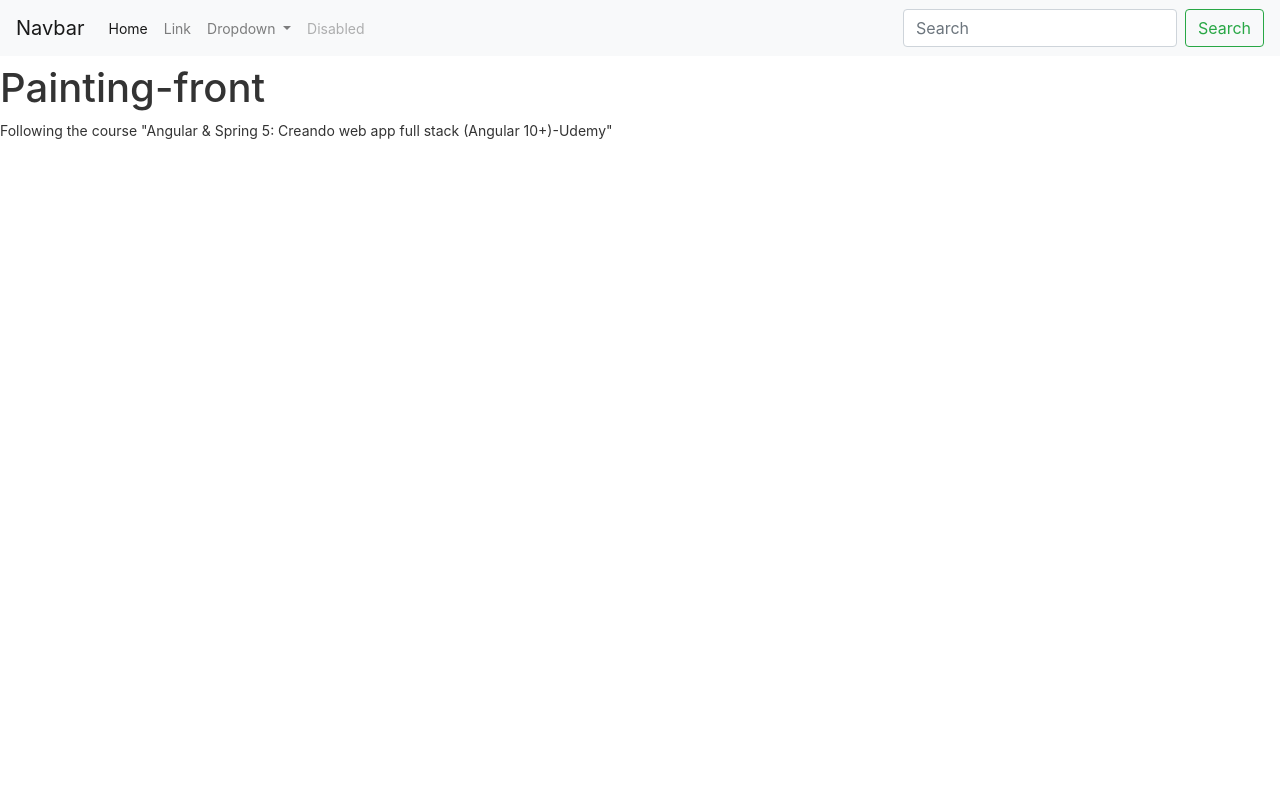
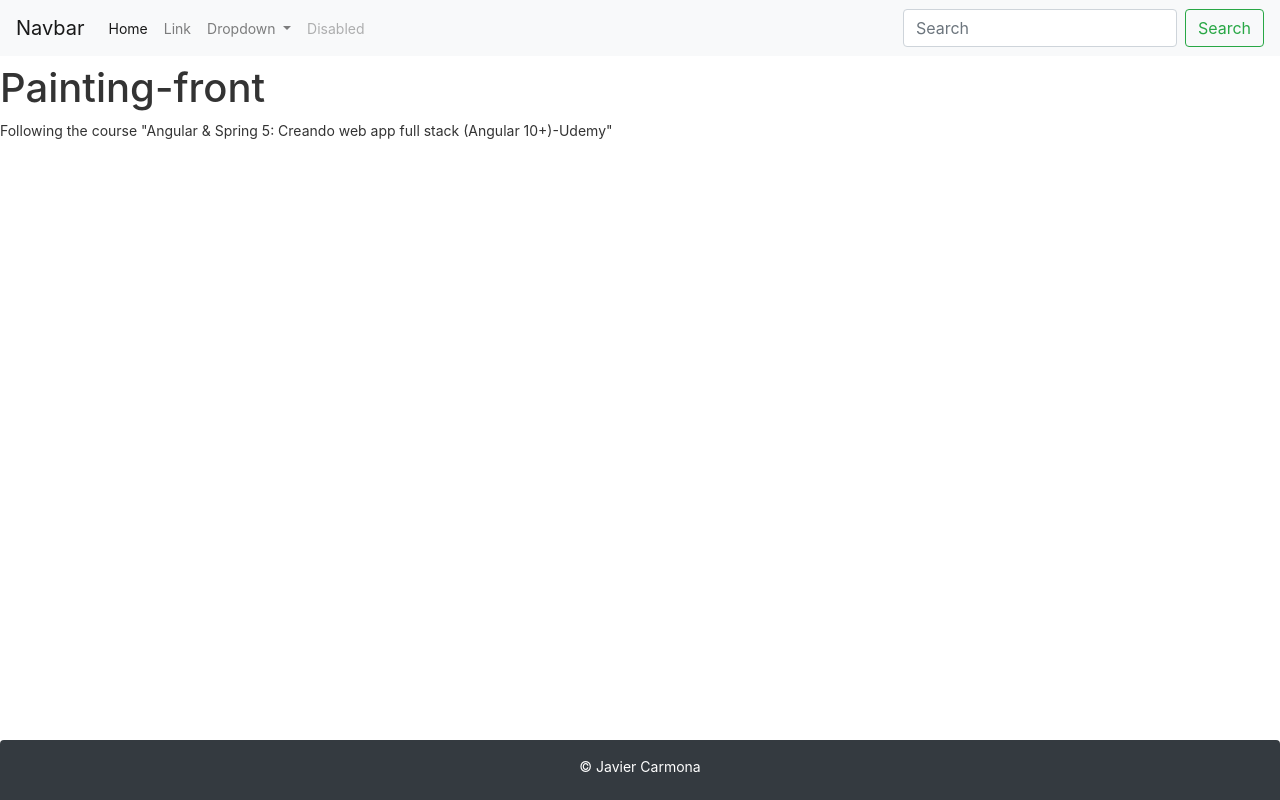
Before and after one commit to Lammerlord92/Painting-front, an Angular app: page / in a window 1280 px wide. Built offline with nearby package versions, Linux system fonts and the light colour scheme.

Commit message:
Adding footer working

```diff
--- a/src/app/app.component.html
+++ b/src/app/app.component.html
@@ -3,3 +3,5 @@
 <h1>{{title}}</h1>
 
 <p>{{notes}}</p>
+
+<app-footer></app-footer>
--- a/src/app/app.module.ts
+++ b/src/app/app.module.ts
@@ -3,11 +3,13 @@
 
 import { AppComponent } from './app.component';
 import { HeaderComponent } from './header/header.component';
+import { FooterComponent } from './footer/footer.component';
 
 @NgModule({
   declarations: [ // Registro de componentes
     AppComponent,
-    HeaderComponent
+    HeaderComponent,
+    FooterComponent
   ],
   imports: [ // Registro de módulos externos a la app
     BrowserModule // Directivas ngIf, ngFor, trabajo con peticiones rest, etc...
--- /dev/null
+++ b/src/app/footer/footer.component.css
@@ -0,0 +1,6 @@
+.footer {
+  position: absolute;
+  bottom: 0px;
+  height: 60px;
+  width: 100%;
+}
--- /dev/null
+++ b/src/app/footer/footer.component.html
@@ -0,0 +1,6 @@
+<footer class="footer bg-dark rounded-top text-center">
+  <div class="container py-2">
+    <p class="text-white my-2">
+      &copy; {{author.nombre+' '+author.apellido}}</p>
+  </div>
+</footer>
--- /dev/null
+++ b/src/app/footer/footer.component.ts
@@ -0,0 +1,10 @@
+import { Component } from '@angular/core';
+
+@Component({
+  selector: 'app-footer',
+  templateUrl: './footer.component.html',
+  styleUrls: ['./footer.component.css']
+})
+export class FooterComponent {
+  author:any={nombre:'Javier',apellido:'Carmona'};
+}
```
Also changed, not shown: 1 other file (tests, documents, lock files or other folders).
